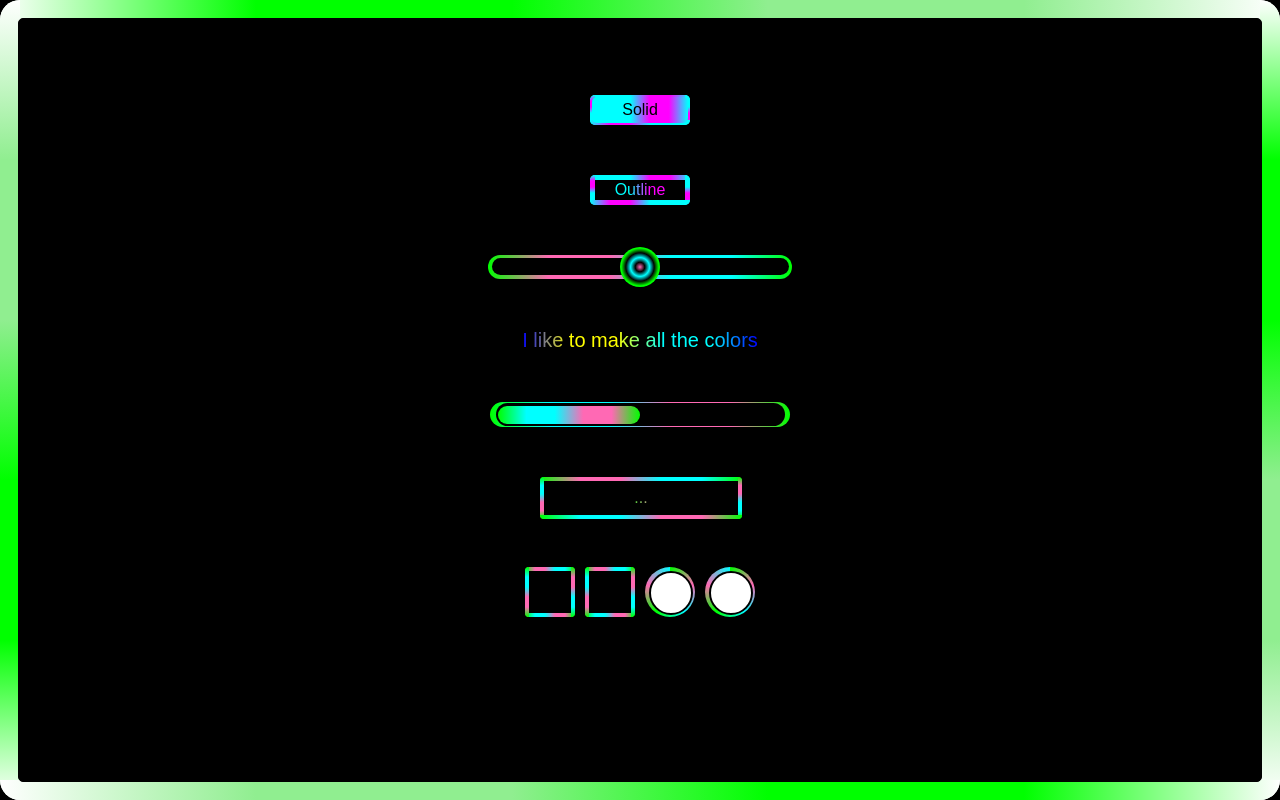
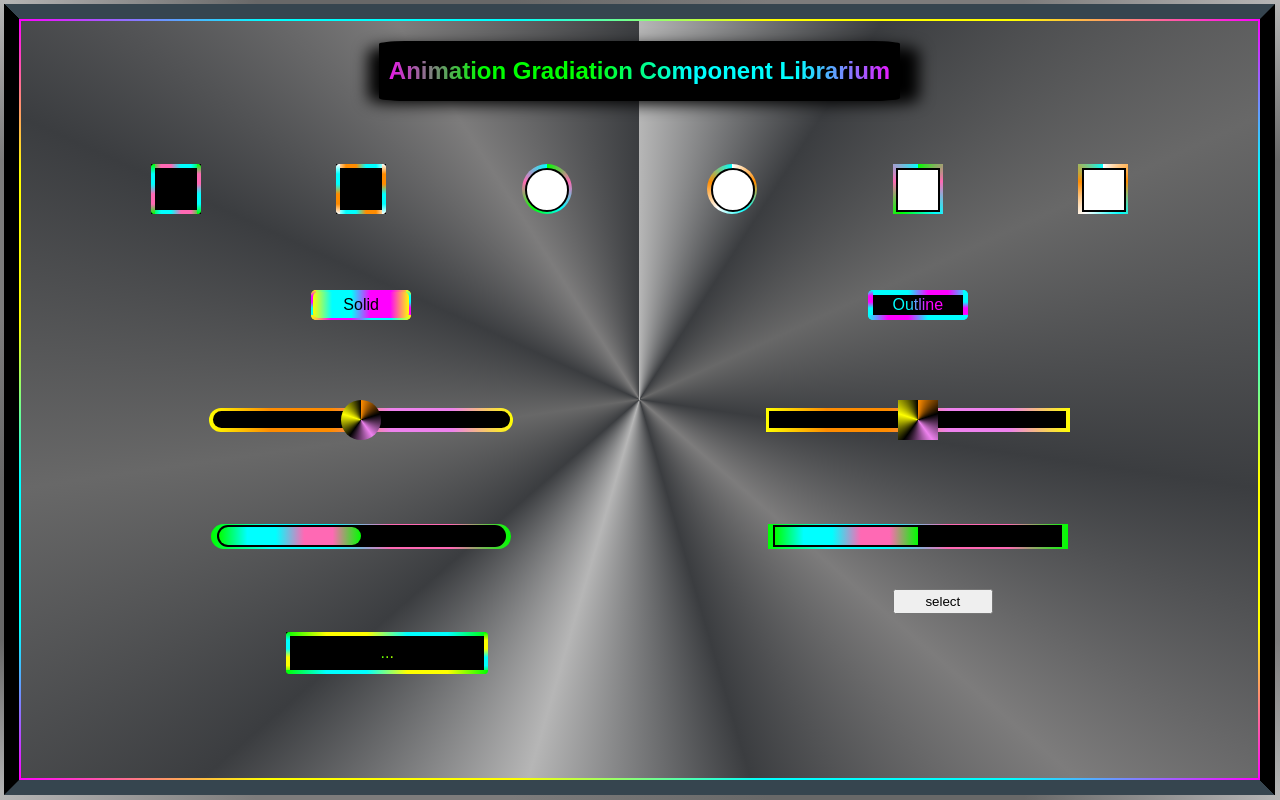
Before and after one commit to C-Lee-Hamilton/AnimatedBorder, a React (Vite) app: page / in a window 1280 px wide. Built offline with nearby package versions, Linux system fonts and the light colour scheme; the HTML template or start-up script is replaced by a standard one.

Commit message:
created select component, modfied way to add internal borders on lightdiv, and redid app page and styles css for temporary aesthetics

```diff
--- a/src/App.tsx
+++ b/src/App.tsx
@@ -1,48 +1,79 @@
 import "./styles.css";
 import React,{useState,useEffect} from 'react';
 import { LightBorder,LightButton,LightSlider,
-  LightText,LightLoadbar,LightInput, LightCheck, LightRadio } from "./components/LightBorder";
+  LightText,LightLoadbar,LightInput, LightCheck, LightRadio, LightSelect } from "./components/LightBorder";
 
 
 export default function App(): JSX.Element {
   const [sliderValue,setSliderValue]=useState<number>(5);
+  const [sliderValue2,setSliderValue2]=useState<number>(5);
   const [loadVal,setLoadVal]=useState<number>(0);
-
+  const [SelectVal,setSelectVal]=useState<string>("");
+  const selectOptions:string[]=["red","blue","white"];
+  // progress-bar
   useEffect(() => {
     const interval = setInterval(() => {
       setLoadVal(prevLoadVal => prevLoadVal == 100 ? 0 : prevLoadVal + 10);
-
-
     }, 1000);
-
     return () => {
       clearInterval(interval);
     };
   }, []);
-
+// slider-bar functions
   const handleSlideChange = (event: React.ChangeEvent<HTMLInputElement>) => {
     const newSliderValue = parseInt(event.target.value, 10);
     setSliderValue(newSliderValue);
   };
+  const handleSlideChange2 = (event: React.ChangeEvent<HTMLInputElement>) => {
+    const newSliderValue = parseInt(event.target.value, 10);
+    setSliderValue2(newSliderValue);
+  };
 
-
+  // #36454f"
 return (
   <div className="App">
     <LightBorder
-    $borderWidth={20}
+    $insetBorderWidth={15}
+    $contentColor="#36454f"
+    $borderWidth={10}
     $contentAlignY="center"
     $contentAlignX="center"
-    $color1="lime"
-    $color2="lightgreen"
-    $color3="white"
-    $rounded={true}>
+
+    $color1="#686868"
+    $color2="#7d7c7c"
+    $color3="#b6b6b6"
+    $rounded={false}>
 
     <div className="showcaseCol">
+      <LightBorder
+      $color1="cyan"
+      $color2="yellow"
+      $color3="magenta"
+      $borderWidth={4}
+      >
+        <div className="showcaseColInside">
+        <div className="text-bg">
+        <LightText
+
+        $color1="lime"
+        $color2="cyan"
+        $color3="magenta"
+        $fontsize="20px"><h1 className="header">Animation Gradiation Component Librarium</h1></LightText>
+        </div>
+        <div id="checkbox-radio-buttons"className="input-row">
+          <LightCheck $rounded={true}/>
+          <LightCheck $color1="darkorange" $color2="cyan" $color3="white" $rounded={true}/>
+          <LightRadio $rounded={true}/>
+          <LightRadio $color1="darkorange" $color2="cyan" $color3="white" $rounded={true}/>
+          <LightRadio $rounded={false}/>
+          <LightRadio $color1="darkorange" $color2="cyan" $color3="white" $rounded={false}/>
+        </div>
+        <div id="buttons" className="input-row">
           <LightButton
           $color1="cyan"
           $color2="magenta"
-      $color3="cyan"
-      $fontsize=""
+          $color3="yellow"
+
           $borderWidth={5}
           $rounded={true}
           onClick={()=>console.log("it worked again")}
@@ -53,44 +84,70 @@ return (
             $color1="cyan"
             $color2="magenta"
             $color3="cyan"
-      $fontsize=""
+
             $borderWidth={5}
             $rounded={true}
             onClick={()=>console.log("it worked again")}
           >Outline</LightButton>
 
+        </div>
+
+        <div id="slider-bars" className="input-row">
+
           <LightSlider
             $roundedSelector={true}
+            $rounded={true}
             value={sliderValue}
+            $color1="darkorange"
+            $color2="violet"
+            $color3="yellow"
             onChange={handleSlideChange}
             step={1}
             min={0}
             max={10}
           />
+          <LightSlider
+            $roundedSelector={false}
+            $rounded={false}
+            value={sliderValue2}
+            $color1="darkorange"
+            $color2="violet"
+            $color3="yellow"
+            onChange={handleSlideChange2}
+            step={1}
+            min={0}
+            max={10}
+          />
+        </div>
 
-      <LightText
-      $color1="yellow"
-      $color2="cyan"
-      $color3="blue"
-      $fontsize="20px">I like to make all the colors</LightText>
 
+        <div id="progress-bars" className="input-row">
           <LightLoadbar
             $rounded={true}
             $loadValue={loadVal}
           />
-
-      <LightInput type="text" $rounded={true}/>
-
-      <div className="input-row">
-      <LightCheck $rounded={true}/>
-      <LightCheck $rounded={true}/>
-      <LightRadio $rounded={true}/>
-      <LightRadio $rounded={true}/>
+          <LightLoadbar
+            $rounded={false}
+            $loadValue={loadVal}
+          />
+        </div>
+        <div id="checkbox-radio-buttons"className="input-row">
+        <LightInput
+          $color1="yellow"
+          $color2="cyan"
+          $color3="lime"
+          type="text"
+          $rounded={true}
+        />
+        <LightSelect $options={selectOptions} $setState={setSelectVal} />
 
         </div>
 
         </div>
       </LightBorder>
     </div>
+
+    </LightBorder>
+  </div>
   );
 }
--- a/src/components/LightBorder.tsx
+++ b/src/components/LightBorder.tsx
@@ -1,4 +1,4 @@
-import React, { ReactNode } from "react";
+import React, { ReactNode,useState } from "react";
 import styled from "styled-components";
 
 interface LightProps{
@@ -19,6 +19,7 @@ interface LightProps{
 interface DivProps {
   $contentAlignX?:string;
   $contentAlignY?:string;
+  $insetBorderWidth?:number;
 }
 
 interface ButtonProps{
@@ -49,25 +50,31 @@ interface InputProps{
   onClick?: () => void;
   $checkedColor?:string;
 }
-
+interface SelectProps {
+  $options: string[];
+  $setState?: (value:string) => void;
+}
 const DivContainer = styled.div<LightProps>`
 
-  position: relative;
+  position: absolute;
 
 
   height: ${(props) => props.$height ?? "100%"};
   width: ${(props) => props.$width ?? "100%"};
 `;
-const DivContent = styled.div<LightProps>`
-  position: absolute;
- padding:0px;
-  top: ${(props) => props.$borderWidth ? props.$borderWidth-2:  8}px;
-  bottom: ${(props) => props.$borderWidth ? props.$borderWidth-2:  8}px;
-  left: ${(props) => props.$borderWidth ? props.$borderWidth-2:  8}px;
-  right: ${(props) => props.$borderWidth ? props.$borderWidth-2:  8}px;
-  z-index: 2;
+const DivContent = styled.div<LightProps &DivProps>`
+  position:absolute;
+  display:flex;
+  // justify-content:center;
+  // align-items:center;
 
-  border: ${(props) => props.$contentColor ?? "black"} 1px solid;
+border:none;
+  top: ${(props) => props.$borderWidth? props.$insetBorderWidth ? props.$borderWidth*2-1:props.$borderWidth-2:8}px;
+  bottom: ${(props) => props.$borderWidth? props.$insetBorderWidth ? props.$borderWidth*2:props.$borderWidth-2:8}px;
+  left: ${(props) => props.$borderWidth? props.$insetBorderWidth ? props.$borderWidth*2-1:props.$borderWidth-2:8}px;
+  right:  ${(props) => props.$borderWidth? props.$insetBorderWidth ? props.$borderWidth*2:props.$borderWidth-2:8}px;
+  z-index: 3;
+
   border-radius: ${(props) =>
     props.$rounded ? 5 : 0}px;
   background-color: ${(props) => props.$contentColor ?? "black"};
@@ -75,7 +82,10 @@ const DivContent = styled.div<LightProps>`
 const DivCenter=styled.div<DivProps>`
 height:100%;
 width:100%;
-margin:auto;
+
+z-index:3;
+position:relative;
+
 justify-content: ${(props)=>props.$contentAlignX ?? "none"};
 align-items:${(props)=>props.$contentAlignY ?? "none"} ;
 display: flex;
@@ -205,7 +215,7 @@ width: ${(props)=>props.$width ?? "300px"};
 height: ${(props)=>props.$height ?? "20px"};
 padding:2px;
 position:relative;
-border-radius: ${(props)=>props.$roundedSelector ? "100px" : "0px"};
+border-radius: ${(props)=>props.$rounded ? "100px" : "0px"};
 
 animation: ColorSlide ${(props) => props.$speed ?? "1s"} infinite linear;
   @keyframes ColorSlide {
@@ -281,7 +291,7 @@ const Slider=styled.input<LightProps & SliderProps>`
 -webkit-appearance:none;
 appearance: none;
 margin:1px;
-border-radius: ${(props)=>props.$roundedSelector ? "100px" : "0px"};
+border-radius: ${(props)=>props.$rounded ? "100px" : "0px"};
 
 width: 99%;
 height: 85%;
@@ -295,20 +305,24 @@ cursor: pointer;
  @keyframes ColorSlideSelect {
 
   0% {
-    background-image: radial-gradient(var(--color1), black, var(--color2), black, var(--color3),var(--color3),var(--color3));
+    background-image:conic-gradient(var(--color1),black,var(--color2),black,var(--color3),black);
+    border:2px ridge var(--color2);
 
 
   }
   50% {
-    background-image: radial-gradient(var(--color3), black, var(--color1), black, var(--color2),var(--color2),var(--color2));
-
+    background-image:conic-gradient(var(--color3),black,var(--color1),black,var(--color2),black);
+    border:2px ridge var(--color1);
   }
 
 
   100% {
-    background-image: radial-gradient(var(--color2), black, var(--color3), black, var(--color1),var(--color1),var(--color1));
+    background-image:conic-gradient(var(--color2),black,var(--color3),black,var(--color1),black);
+    border:2px ridge var(--color3);
+  }
 
-  }}
+
+}
 
 &::-webkit-slider-thumb {
 
@@ -319,9 +333,8 @@ cursor: pointer;
   width:3em;
   border: none;
   border-radius: ${(props)=>props.$roundedSelector ? "100px" : "0px"};
-  background-image: radial-gradient(var(--color1), black, var(--color2), black, var(--color3),var(--color3),var(--color3));
-
-  animation: ColorSlideSelect 5s infinite linear;
+  background-image:conic-gradient(var(--color1),black,var(--color2),black,var(--color3),black);
+  animation: ColorSlideSelect 1s infinite linear;
 
 
 }
@@ -331,9 +344,10 @@ cursor: pointer;
   background-clip: content-box, border-box;
   height:3em;
   width:3em;
-  border:none;
   border-radius: ${(props)=>props.$roundedSelector ? "100px" : "0px"};
-  animation: ColorSlideSelect 5s infinite reverse;
+  animation: ColorSlideSelect 1s infinite reverse;
+
+
 }
 
 
@@ -346,11 +360,11 @@ position:relative;
 margin:0px;
 
 `
-const TextContent=styled.button<LightProps>`
+const TextContent=styled.button<LightProps & ButtonProps>`
 border:none;
 cursor:default;
 padding:0px;
-margin:0px;
+margin:${(props)=>props.$margin ?? "0px"};
 position:relative;
 font-size:${(props)=>props.$fontsize ?? "25px"};
 -webkit-background-clip: text;
@@ -597,9 +611,9 @@ animation: ColorLoad ${(props) => props.$speed ?? "1s"} infinite linear;
 `
 
 const InputContainer=styled.div<LightProps & InputProps>`
-height: ${(props) => props.$height ?? "40px"};
-width: ${(props) => props.$width ?? "200px"};
-
+min-height: ${(props) => props.$height ?? "40px"};
+min-width: ${(props) => props.$width ?? "200px"};
+background-color:${(props) => props.$contentColor ?? "black"};
 
 padding:0px;
   position: relative;
@@ -825,7 +839,8 @@ const Radio = styled.label<LightProps & InputProps>`
     width: ${(props)=>props.$width ?? "50px"};
 
     animation: Colorwheel ${(props) => props.$speed ?? "1s"} infinite linear;
-    border-radius: 50%;
+    border-radius: ${(props) =>!props.$rounded  ? 0: 100}px;
+
 
 
   }
@@ -837,9 +852,11 @@ const Radio = styled.label<LightProps & InputProps>`
   left:7%;
   width: 80%;
   height: 80%;
-  border-radius: 50%;
+  // border-radius: 50%;
   border:2px black solid;
   background: white;
+  border-radius: ${(props) =>!props.$rounded  ? 0: 100}px;
+
  }
   &:hover input ~ .checkmark {
     filter:grayscale(20%);
@@ -863,7 +880,7 @@ const Radio = styled.label<LightProps & InputProps>`
     margin:auto;
     width: 50%;
     height: 50%;
-    border-radius: 50%;
+    border-radius: ${(props) =>!props.$rounded  ? 0: 100}px;
     border:3px white solid;
     background: black;
   }
@@ -884,8 +901,21 @@ const Radio = styled.label<LightProps & InputProps>`
 
 `;
 
+const SelectContainer= styled.div<LightProps>`
 
-
+`
+const SelectButton= styled.button<LightProps>`
+height:25px;
+width:100px;
+`
+const SelectDropdown= styled.div<LightProps>`
+height:100px;
+width:90px;
+`
+const SelectOption= styled.button<LightProps>`
+height:25px;
+width:90px;
+`
 
 
 
@@ -895,6 +925,7 @@ const Top = styled.div<LightProps>`
   top: 0;
   left: 0;
   right: 0;
+
   height: ${(props) => props.$borderWidth ?? 4}px;
   border-radius: ${(props) => props.$rounded  ? 100: 0}px
     ${(props) => props.$rounded ? 100: 0}px 0 0;
@@ -1210,11 +1241,13 @@ export const LightBorder: React.FC<{ children: ReactNode } & LightProps & DivPro
 
   return (
     <DivContainer {...props} style={cssVariables}>
+      <DivContent {...props}><DivCenter {...props}>{children}</DivCenter></DivContent>
       <Top {...props} />
       <Left {...props} />
-      <DivContent {...props}><DivCenter {...props}>{children}</DivCenter></DivContent>
+
       <Right {...props} />
       <Bottom {...props} />
+
     </DivContainer>
   );
 };
@@ -1263,15 +1296,17 @@ export const LightSlider: React.FC< LightProps & SliderProps > = ({
 
    return (
     <SliderContainer  style={cssVariables} {...props}>
-      <Slider type="range" onChange={props.onChange}value={props.value}step={props.step} min={props.min} max={props.max} {...props}></Slider>
+      <Slider type="range" onChange={props.onChange}value={props.value}step={props.step} min={props.min} max={props.max} {...props}>
 
+
+      </Slider>
 
    </SliderContainer>
 
    );
 };
 
-export const LightText: React.FC< { children: ReactNode } & LightProps > = ({
+export const LightText: React.FC< { children: ReactNode } & LightProps &ButtonProps > = ({
   children,
   ...props
 }) => {
@@ -1342,18 +1377,17 @@ export const LightInput: React.FC<LightProps & InputProps > = ({
  };
 
 export const LightCheck: React.FC<LightProps & InputProps > = ({
-
   ...props
 }) => {
   const cssVariables = {
     '--color1': props.$color1 ?? "hotpink",
     '--color2': props.$color2 ?? "cyan",
-    '--color3': props.$color3 ?? "lime"
+    '--color3': props.$color3 ?? "lime",
   } as React.CSSProperties
   return(
 <Checkbox  style={cssVariables} {...props}>
-  <input  {...props} checked={props.checked} onClick={props.onClick}type="checkbox"/>
-  <span  {...props} className="checkmark">
+  <input   checked={props.checked} onClick={props.onClick}type="checkbox"/>
+  <span  className="checkmark">
   <Top  {...props}/>
   <Bottom  {...props}/>
   <Left  {...props}/>
@@ -1374,9 +1408,44 @@ export const LightRadio: React.FC<LightProps & InputProps > = ({
   } as React.CSSProperties
   return(
 <Radio  style={cssVariables} {...props}>
-  <input  {...props} checked={props.checked} onClick={props.onClick}type="checkbox"/>
-  <span  {...props} className="checkmark"></span>
-  <span  {...props} className="uncheckmark"></span>
+  <input  checked={props.checked} onClick={props.onClick}type="checkbox"/>
+  <span  className="checkmark"></span>
+  <span   className="uncheckmark"></span>
 </Radio>
   );
 };
+
+export const LightSelect: React.FC<   LightProps & SelectProps > = ({
+
+  ...props
+}) => {
+  const cssVariables = {
+    '--color1': props.$color1 ?? "hotpink",
+    '--color2': props.$color2 ?? "cyan",
+    '--color3': props.$color3 ?? "lime"
+  } as React.CSSProperties
+const selectArray=props.$options;
+const [val,setVal]=useState<string>("select")
+const [active,setActive]=useState<boolean>(false);
+const selectClick=(e:any)=>{
+  setVal(e.currentTarget.name);
+  props.$setState && props.$setState(e.currentTarget.name);
+};
+  return (
+
+    <SelectContainer style={cssVariables} {...props}>
+      <SelectButton onClick={()=>setActive(!active)}>{val}</SelectButton>
+      <SelectDropdown onClick={()=>setActive(!active)}  style={{visibility:`${active ? "visible": "hidden"}`}}>
+      {selectArray.map((option) => (
+          <SelectOption key={option} name={option} onClick={(e)=>selectClick(e)}>
+            {option}
+          </SelectOption>
+        ))}
+
+      </SelectDropdown>
+
+      </SelectContainer>
+
+
+  );
+};
--- a/src/styles.css
+++ b/src/styles.css
@@ -2,7 +2,6 @@ html,
 body {
   margin: 0;
   padding: 0;
-  overflow: visible;
 }
 body {
   background-color: white;
@@ -18,27 +17,131 @@ body {
   width: 100vw;
   margin: 0;
   padding: 0px;
-  background-color: black;
+  background-color: white;
+  overflow-y: scroll;
+  overflow-x: hidden;
 }
 
 .showcaseCol {
-  width: 80%;
-  height: 80%;
-
+  width: 100%;
+  height: 100%;
+  position: absolute;
+  overflow: scroll;
+  padding: 0px;
+  background-color: black;
+  border-left: inset 15px #36454f;
+  border-right: outset 15px #36454f;
+  border-top: outset 15px #36454f;
+  border-bottom: inset 15px #36454f;
   display: flex;
   flex-direction: column;
-  gap: 50px;
+  gap: 20px;
   align-items: center;
   text-align: center;
 }
 
 .input-row {
   display: flex;
+  margin: 10px;
+  height: 10%;
   flex-direction: row;
-  gap: 10px;
-  width: 100%;
-
-  justify-content: center;
+  gap: 0%;
+  width: 90%;
+  position: relative;
+  justify-content: space-around;
   align-items: center;
   text-align: center;
 }
+.showcaseColInside {
+  width: 100%;
+  height: 100%;
+  position: absolute;
+  overflow: scroll;
+  padding: 0px;
+  background-color: black;
+  display: flex;
+  flex-direction: column;
+  gap: 20px;
+  align-items: center;
+  text-align: center;
+  animation: MetalGround 1s infinite linear;
+}
+.header {
+  font-size: x-large;
+  box-shadow: 4px 4px 15px 15px black;
+  border-radius: 5%;
+  padding-left: 10px;
+  padding-right: 10px;
+}
+.text-bg {
+  background-color: black;
+  border-radius: 5%;
+  margin: 20px 0 20px 0;
+}
+@keyframes MetalGround {
+  0% {
+    background-image: conic-gradient(
+      #686868,
+      #3b3d40,
+      #7d7c7c,
+      #3b3d40,
+      #b6b6b6,
+      #3b3d40,
+      #686868,
+      #3b3d40,
+      #7d7c7c,
+      #3b3d40,
+      #b6b6b6,
+      #3b3d40
+    );
+  }
+  25% {
+    background-image: conic-gradient(
+      #b6b6b6,
+      #3b3d40,
+      #686868,
+      #3b3d40,
+      #7d7c7c,
+      #3b3d40,
+      #b6b6b6,
+      #3b3d40,
+      #686868,
+      #3b3d40,
+      #7d7c7c,
+      #3b3d40
+    );
+  }
+
+  75% {
+    background-image: conic-gradient(
+      #7d7c7c,
+      #3b3d40,
+      #b6b6b6,
+      #3b3d40,
+      #686868,
+      #3b3d40,
+      #7d7c7c,
+      #3b3d40,
+      #b6b6b6,
+      #3b3d40,
+      #686868,
+      #3b3d40
+    );
+  }
+  100% {
+    background-image: conic-gradient(
+      #686868,
+      #3b3d40,
+      #7d7c7c,
+      #3b3d40,
+      #b6b6b6,
+      #3b3d40,
+      #686868,
+      #3b3d40,
+      #7d7c7c,
+      #3b3d40,
+      #b6b6b6,
+      #3b3d40
+    );
+  }
+}
```
Lines whose indentation alone changed are shown as unchanged.
